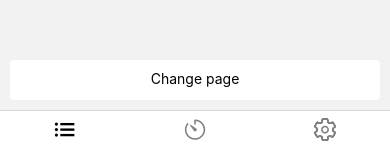
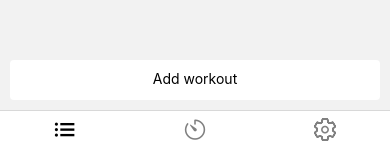
Before and after one commit to marcterradas/timers-exercises-series, a React Native app: screen / in a window 390 px wide. Shown: the part 685-832 px from the top of the page. Built offline with nearby package versions, Linux system fonts and the light colour scheme.

Commit message:
feat: :art: update action button label

```diff
--- a/languages/translations.json
+++ b/languages/translations.json
@@ -10,7 +10,7 @@
         "workout_list": "Workout list",
         "workout_name": "Workout name",
         "save": "Save",
-        "change_page": "Change page"
+        "workout_add": "Add workout"
       }
     },
     "es": {
@@ -23,7 +23,8 @@
         "workout_list": "Lista de entrenamientos",
         "workout_name": "Nombre del entrenamiento",
         "save": "Guardar",
-        "change_page": "Cambiar página"
+        "change_page": "Cambiar página",
+        "workout_add": "Añadir entrenamiento"
       }
     },
     "cat": {
@@ -36,7 +37,8 @@
         "workout_list": "Llista d'entrenaments",
         "workout_name": "Nom de l'entrenament",
         "save": "Guardar",
-        "change_page": "Canviar pàgina"
+        "change_page": "Canviar pàgina",
+        "workout_add": "Afegir entrenament"
       }
     }
   }
--- a/src/pages/workout/Main.jsx
+++ b/src/pages/workout/Main.jsx
@@ -1,5 +1,5 @@
 import { React, useState } from "react";
-import { View, ScrollView, Button } from "react-native";
+import { View, ScrollView } from "react-native";
 import ActionButton from "../../components/ActionButton";
 import List from "./List";
 import Form from "./Form";
@@ -8,15 +8,17 @@ import { t } from "i18next";
 
 const WorkoutScreen = () => {
   const [page, setPage] = useState("list");
+  const [actionLabel, setActionLabel] = useState(t("workout_add"));
 
   function changePage() {
     setPage(page === "list" ? "form" : "list");
+    setActionLabel(page === "list" ? t("workout_list") : t("workout_add"));
   }
 
   return (
     <View style={styles.container}>
       <ScrollView>{page == "list" ? <List /> : <Form />}</ScrollView>
-      <ActionButton label={t("change_page")} method={changePage} />
+      <ActionButton label={actionLabel} method={changePage} />
     </View>
   );
 };
```
